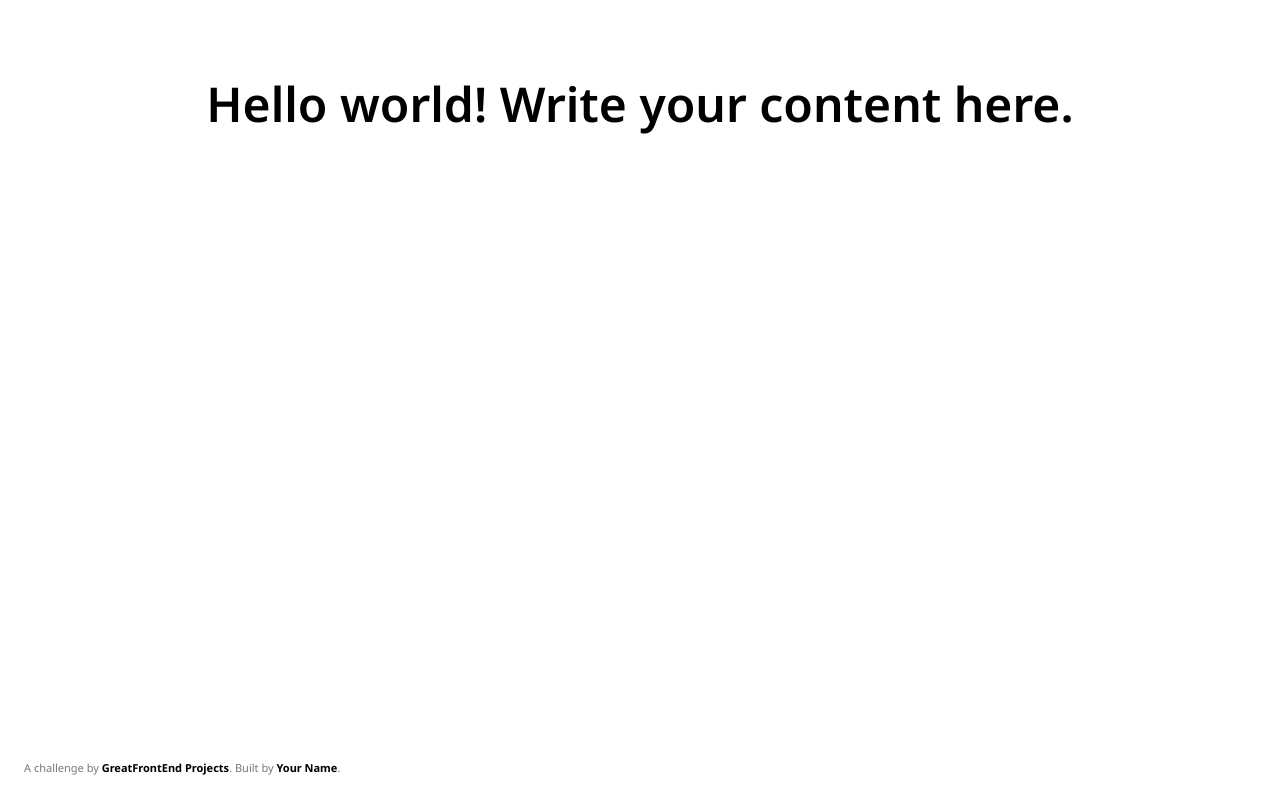
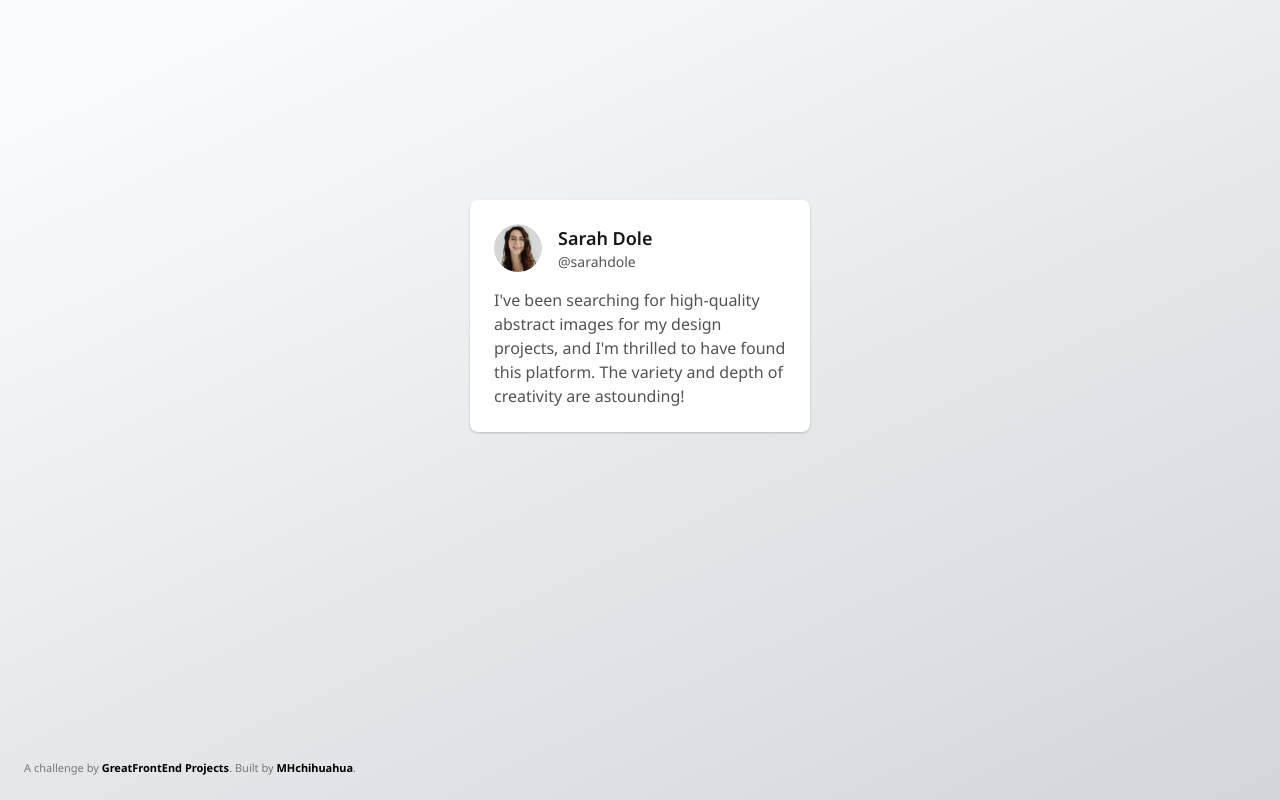
Before and after one commit to MHchihuahua/GFE-projects, a plain HTML site: page testimonial-card/index.html in a window 1280 px wide. Drawn offline with nearby package versions, Linux system fonts and the light colour scheme.

Commit message:
style: add card layout and styling

```diff
--- a/testimonial-card/css/style.css
+++ b/testimonial-card/css/style.css
@@ -1,19 +1,32 @@
-/* Put any custom CSS styles here.  */
-/* Be sure to delete the <style> tag in index.html if you want to use this stylesheet. */
 body {
   margin: 0;
   font-family: "Noto Sans", system-ui, -apple-system, BlinkMacSystemFont,
     "Segoe UI", Roboto, Oxygen, Ubuntu, Cantarell, "Open Sans", "Helvetica Neue",
     sans-serif;
   min-height: 100vh;
-
   -webkit-font-smoothing: antialiased;
   -moz-osx-font-smoothing: grayscale;
   text-rendering: optimizeLegibility;
+  background: linear-gradient(155deg, #F9FAFB 10%, #D2D6DB 100%);
 }
 
 * {
   box-sizing: border-box;
+  margin: 0;
+}
+
+.testimonial-card {
+  width: 340px;
+  margin-top: 200px;
+  box-shadow:
+    0px 1px 3px rgba(0, 0, 0, 0.1),
+    0px 1px 2px rgba(0, 0, 0, 0.1);
+}
+
+.testimonial-card__profile-img {
+  width: 48px;
+  height: 48px;
+  border-radius: 50%;
 }
 
 .credits {
--- a/testimonial-card/index.html
+++ b/testimonial-card/index.html
@@ -1,54 +1,40 @@
 <!DOCTYPE html>
 <html lang="en">
-  <!-- [Delete this comment] This file is the main file for the challenge. For the most part, you should be editing this file. -->
+
 <head>
   <meta charset="utf-8" />
   <meta name="viewport" content="width=device-width, initial-scale=1" />
-    <title>GreatFrontEnd Projects</title>
+  <title>Testimonial Card</title>
   <link rel="preconnect" href="https://fonts.googleapis.com" />
   <link rel="preconnect" href="https://fonts.gstatic.com" crossorigin />
-    <link
-      href="https://fonts.googleapis.com/css2?family=Noto+Sans:ital,wght@0,100..900;1,100..900&display=swap"
-      rel="stylesheet"
-    />
+  <link href="https://fonts.googleapis.com/css2?family=Noto+Sans:ital,wght@0,100..900;1,100..900&display=swap"
+    rel="stylesheet" />
   <link rel="stylesheet" href="css/style.css" />
+  <script src="https://cdn.tailwindcss.com"></script>
+  <link rel="icon" href="img/favicon.ico" sizes="any" />
+</head>
 
-    <!-- Tailwind CDN allows you to use Tailwind classes immediately in your HTML without any installation steps.
-      If you're not using Tailwind, you may delete the <script> -->
-    <!-- Get started on Tailwind: https://tailwindcss.com/docs/installation/play-cdn -->
-    <script src="https://cdn.tailwindcss.com"></script>
-
-    <link rel="icon" href="img/favicon.ico" sizes="any" />
-    <style>
-      /* You may write styles inside this <style> tag or within `css/style.css`. */
-    </style>
-  </head>
 <body>
-    <!-- Add your site or application content here -->
-    <h1 class="text-5xl text-center font-semibold pt-20">
-      Hello world! Write your content here.
-    </h1>
-
-    <!-- Sarah Dole
-      @sarahdole
-      I've been searching for high-quality abstract images for my design projects,
-      and I'm thrilled to have found this platform. The variety and depth of creativity are astounding!
-    -->
-
-    <!-- Attribute this challenge to yourself! -->
+  <div class="container flex justify-center min-h-fit mx-auto sm:break-words">
+    <div class="testimonial-card bg-white rounded-lg flex flex-col p-6">
+      <div class="testimonial-card__profile flex mb-4">
+        <img src="img/profile-thumbnail.png" alt="Profile picture" class="testimonial-card__profile-img me-4" />
+        <div class="sm:break-words">
+          <p class="text-neutral-900 text-lg font-semibold">Sarah Dole</p>
+          <p class="text-neutral-600 text-sm">@sarahdole</p>
+        </div>
+      </div>
+      <p class="text-neutral-600">
+        I've been searching for high-quality abstract images for my design projects, and I'm thrilled to have found this
+        platform. The variety and depth of creativity are astounding!
+      </p>
+    </div>
+  </div>
   <div class="credits" data-gfe-screenshot-exclude="true">
     A challenge by
-      <a
-        href="https://www.greatfrontend.com/projects?ref=challenges"
-        target="_blank"
-        >GreatFrontEnd Projects</a
-      >. Built by
-      <a
-        href="https://www.greatfrontend.com/projects/u/username"
-        target="_blank"
-        >Your Name</a
-      >.
+    <a href="https://www.greatfrontend.com/projects?ref=challenges" target="_blank">GreatFrontEnd Projects</a>. Built by
+    <a href="https://www.greatfrontend.com/projects/u/hsien" target="_blank">MHchihuahua</a>.
   </div>
-    <script src="js/index.js"></script>
 </body>
+
 </html>
```
Lines whose indentation alone changed are shown as unchanged.
